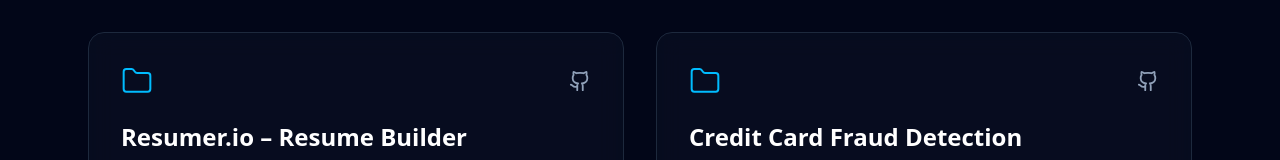
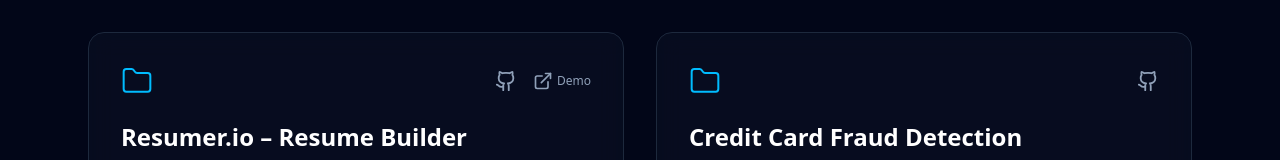
Before and after one commit to AdityaVardhanNelatur/Portfolio, a React (Vite) app: page /projects in a window 1280 px wide. Shown: the part 313-473 px from the top of the page. Built offline with nearby package versions, Linux system fonts and the light colour scheme.

Commit message:
Updated Demo Icon for Resumer.io

```diff
--- a/src/components/ProjectCard.jsx
+++ b/src/components/ProjectCard.jsx
@@ -4,30 +4,46 @@
   return (
     <div className="group relative bg-slate-900/40 backdrop-blur-md border border-slate-800 rounded-2xl p-8 hover:border-sky-500/50 transition-all duration-500 flex flex-col h-full">
 
-      {/* Top Row: Folder Icon & Links */}
+      {/* Top Row */}
       <div className="flex justify-between items-center mb-6">
         <div className="text-sky-400">
           <Folder size={32} strokeWidth={1.5} />
         </div>
+
         <div className="flex gap-4 text-slate-400">
+          {/* GitHub */}
           {github && (
-            <a href={github} target="_blank" rel="noreferrer" className="hover:text-sky-400 transition-colors">
+            <a
+              href={github}
+              target="_blank"
+              rel="noreferrer"
+              className="hover:text-sky-400 transition-colors"
+            >
               <Github size={22} />
             </a>
           )}
+
+          {/* Demo → ONLY if demo exists (Resumer.io) */}
           {demo && (
-            <a href={demo} target="_blank" rel="noreferrer" className="hover:text-sky-400 transition-colors">
-              <ExternalLink size={22} />
+            <a
+              href={demo}
+              target="_blank"
+              rel="noreferrer"
+              className="flex items-center gap-1 hover:text-sky-400 transition-colors"
+            >
+              <ExternalLink size={20} />
+              <span className="text-xs font-medium">Demo</span>
             </a>
           )}
         </div>
       </div>
 
-      {/* Content */}
+      {/* Title */}
       <h3 className="text-2xl font-bold text-white mb-4 group-hover:text-sky-400 transition-colors">
         {title}
       </h3>
 
+      {/* Description */}
       <ul className="space-y-3 text-slate-400 mb-6 flex-grow">
         {description.map((point, index) => (
           <li key={index} className="flex items-start gap-2 text-sm leading-relaxed">
--- a/src/data/projects.js
+++ b/src/data/projects.js
@@ -8,7 +8,7 @@
     ],
     technologies: ["React", "Node.js", "Express", "MongoDB", "JWT"],
     github: "https://github.com/AdityaVardhanNelatur/Resumer.io-Resume-Builder",
-    demo: ""
+    demo: "https://resumer-io-resume-bui-git-309b6a-adityavardhannelaturs-projects.vercel.app/login"
   },
   {
     title: "Credit Card Fraud Detection",
```
